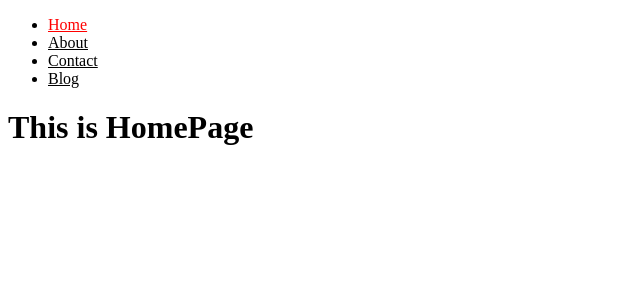
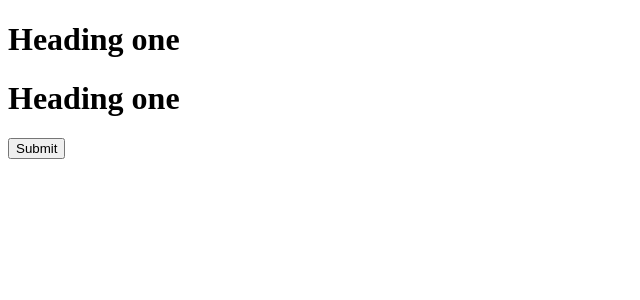
Before and after one commit to mdibrahim20/ReactFundamentals, a React (Vite) app: page / in a window 1280 px wide. Shown: the top 300 px of the page, without its empty margins (0-640 px from the left). Built offline with nearby package versions, Linux system fonts and the light colour scheme.

Commit message:
useRef -- hook basic done

```diff
--- a/src/App.jsx
+++ b/src/App.jsx
@@ -1,26 +1,83 @@
-import { BrowserRouter, Routes,Route } from 'react-router-dom'
-import HomePage from './pages/HomePage'
-import AboutPage from './pages/AboutPage'
-import ContactPage from './pages/ContactPage'
-import BlogPage from './pages/BlogPage'
-import NotFound from './pages/NotFound'
-import '../src/assets/css/style.css'
+import React from "react";
+import {useRef} from "react"
+const App = () => {
+  const myHeading = useRef();
+  const myHeading2 = useRef();
 
-function App() {
+  const change = () => {
+    myHeading.current.innerText = "Heading changed";
+    myHeading2.current.innerHTML = "<ul><li>A</li><li>B</li></ul>";
+  }
+
+  return (
+    <div>
+      <h1 ref={myHeading}>Heading one</h1>
+      <h1 ref={myHeading2}>Heading one</h1>
+      <button onClick={change}>Submit</button>
+    </div>
+  );
+};
+
+export default App;
+
+/*
+💡 Traditional JavaScript DOM Manipulation:
+We used to get elements using their ID like this:
+
+<html>
+  <h1 id="heading">hi</h1>
+  <script>
+    const heading = document.getElementById("heading");
+    heading.innerText = "Hello";      // Changes plain text
+    heading.innerHTML = "Hello 2";    // Replaces with HTML content
+  </script>
+</html>
+*/
+
+/*
+💡 React's useRef — The Modern Way:
+useRef replaces document.getElementById in React.
+
+✅ Approach 1: Standard useRef with .current
+import { useRef } from 'react';
+
+function MyComponent() {
+  const headingRef = useRef(null);
+
+  const change = () => {
+    headingRef.current.innerText = "Hello";
+    headingRef.current.innerHTML = "Hello 2";
+  };
 
   return (
     <>
-      <BrowserRouter>
-      <Routes>
-        <Route path='/' element={<HomePage/>}/>
-        <Route path='/about' element={<AboutPage/>}/>
-        <Route path='/contact' element={<ContactPage/>}/>
-        <Route path='/blog' element={<BlogPage/>}/>
-        <Route path='*' element={<NotFound/>}/>
-      </Routes>
-      </BrowserRouter>
+      <h1 ref={headingRef}>hi</h1>
+      <button onClick={change}>Submit</button>
     </>
-  )
+  );
 }
 
-export default App
+✅ Approach 2: Ref callback (uncommon, but possible)
+⚠️ NOT using `.current`, and directly assigning the element.
+
+function MyComponent() {
+  let headingRef;
+
+  const change = () => {
+    headingRef.innerText = "Hello";
+    headingRef.innerHTML = "Hello 2";
+  };
+
+  return (
+    <>
+      <h1 ref={(el) => headingRef = el}>hi</h1>
+      <button onClick={change}>Submit</button>
+    </>
+  );
+}
+
+⚠️ Note:
+- Approach 2 works, but it's not recommended in React.
+- useRef is preferred because it stays consistent across renders.
+
+*/
```
Also changed, not shown: 1 other file (tests, documents, lock files or other folders).
